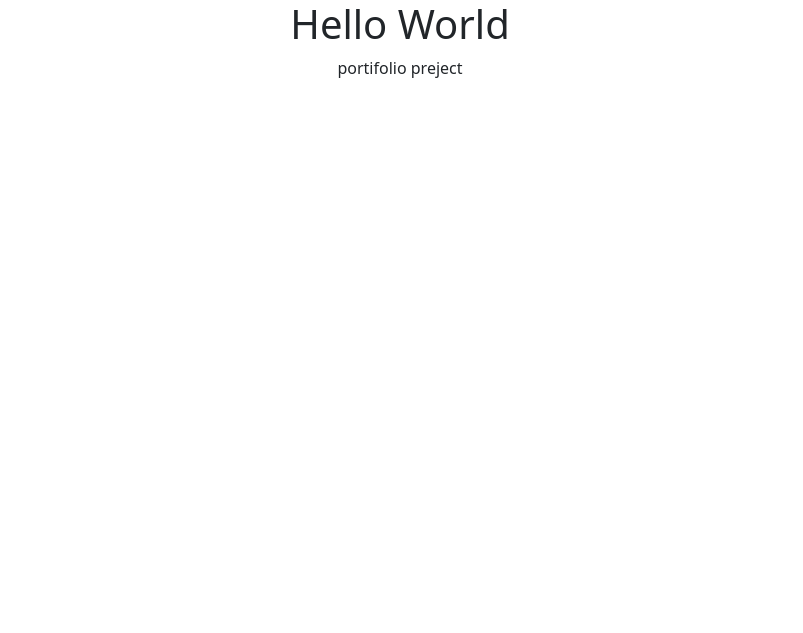
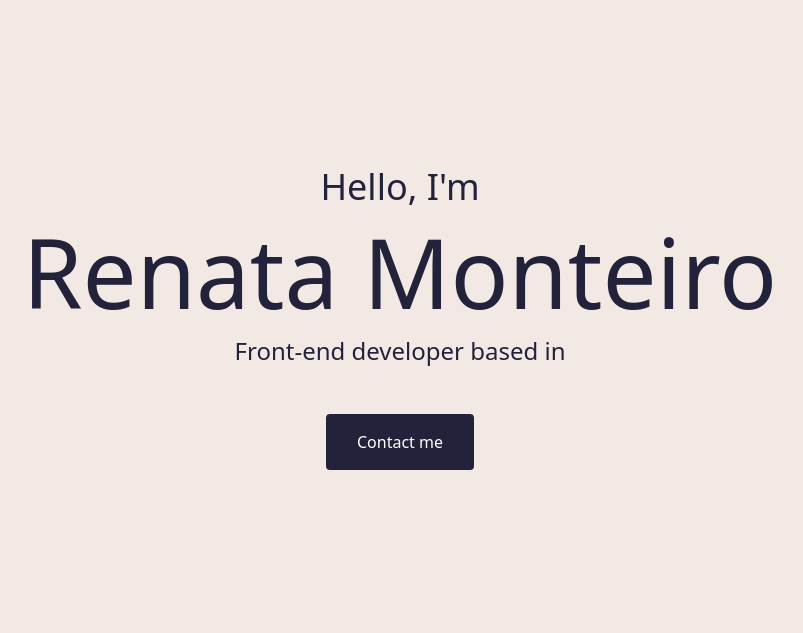
Before and after one commit to renataam/shecodes-portfolio-project-, a plain HTML site: page index.html in a window 1280 px wide. Shown: the whole page, without its empty margins (240-1043 px from the left). Drawn offline with nearby package versions, Linux system fonts and the light colour scheme.

Commit message:
made homepage

```diff
--- a/index.html
+++ b/index.html
@@ -16,7 +16,12 @@
     <title>Document</title>
 </head>
 <body>
-    <h1>Hello World</h1>
-    <p>portifolio preject</p>
+    <div class="principal">
+     <p>Hello, I'm</p>
+     <h1>Renata Monteiro</h1>
+     <h2 class="mb-5">Front-end developer based in</h2>
+      <div> <a href="#" class="btn contact-button">Contact me</a>
+      </div>
+    </div>
 </body>
 </html>
--- a/src/style.css
+++ b/src/style.css
@@ -1,3 +1,36 @@
+
+:root{
+    --primary-color:#22223B;
+}
 *{
     text-align: center;
+    color: var(--primary-color);
 }
+body{
+    background-color: #F2E9E4;
+}
+h1{
+    font-size: 96px;
+}
+h2{
+    font-size: 24px;
+    font-weight: 500;
+}
+p{
+    font-size: 36px;
+    margin: 0;
+}
+.principal{
+    padding: 160px 20px;
+
+}
+.contact-button{
+    background-color: var(--primary-color);
+    color: white;
+    padding: 15px 30px;
+    border-radius: 4px;
+}
+.contact-button:hover{
+    border: solid;
+    font-weight: 500;
+}
```
